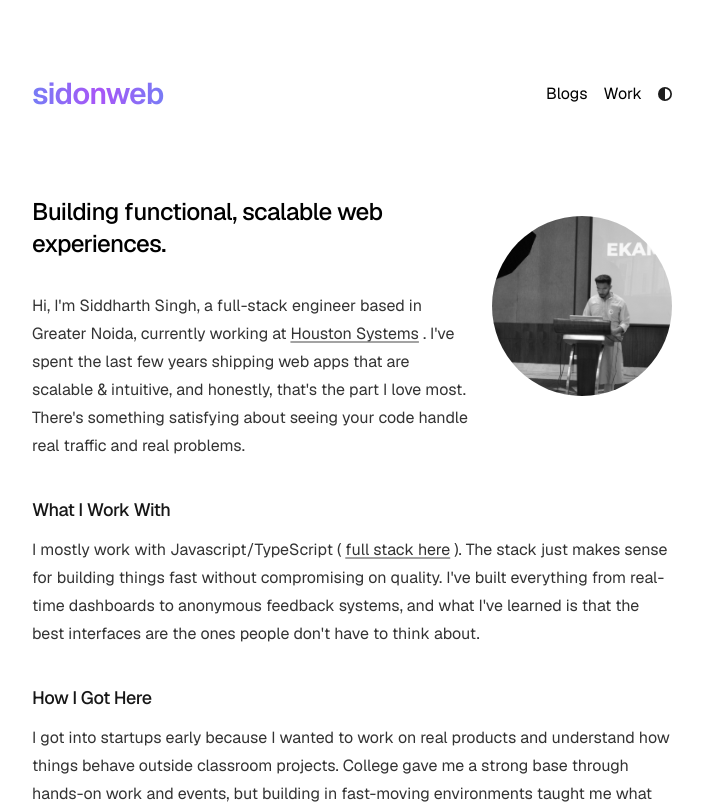
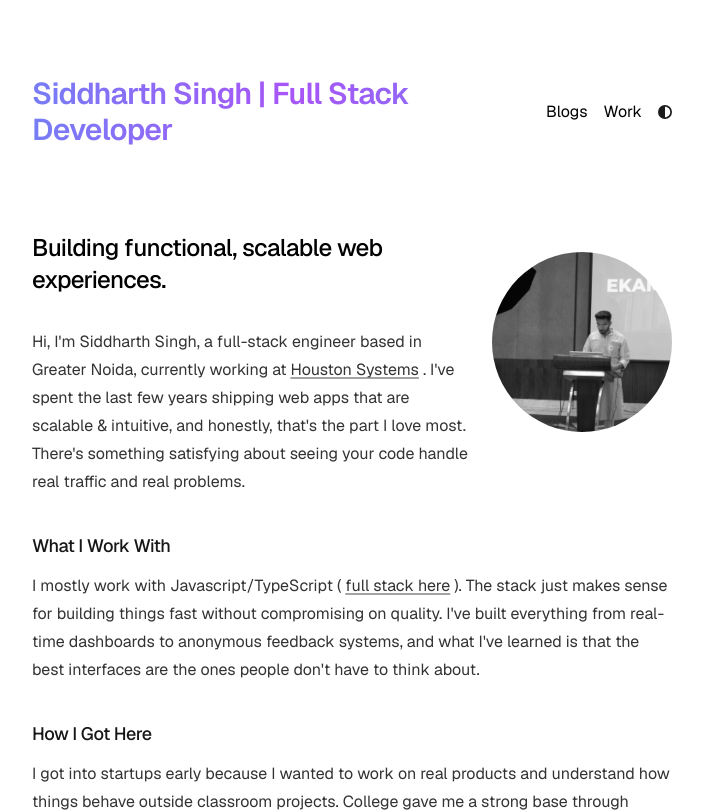
Before and after one commit to sidonweb/sidonweb.com, a Next.js app: page / in a window 1280 px wide. Shown: the top 812 px of the page, without its empty margins (288-991 px from the left). Built offline with nearby package versions, Linux system fonts and the light colour scheme.

Commit message:
feat: update metaData for improved SEO and add Google site verification file

```diff
--- a/app/config.ts
+++ b/app/config.ts
@@ -1,11 +1,12 @@
 export const metaData = {
   baseUrl: "https://sidonweb.com",
-  title: "sidonweb",
-  name: "Siddharth",
+  title: "Siddharth Singh | Full Stack Developer",
+  name: "Siddharth Singh",
   ogImage: "/opengraph-image.png",
   description:
-    "Full-stack Web Developer based in India. Passionate about Artificial Intelligence, open-source & tech.",
+    "Full Stack Developer specializing in React, Next.js, TypeScript, Node.js, and scalable real-time web applications. Experienced in building high-performance dashboards, operational systems, and end-to-end products used by thousands daily.",
 };
+
 
 export const socialLinks = {
   twitter: "https://x.com/siddonweb",
--- /dev/null
+++ b/public/google127c848c87e3b7b4.html
@@ -0,0 +1 @@
+google-site-verification: google127c848c87e3b7b4.html
```
